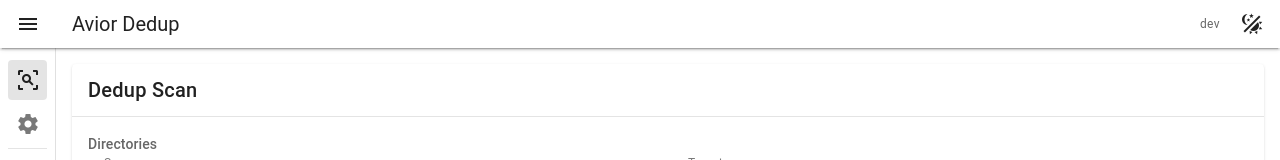
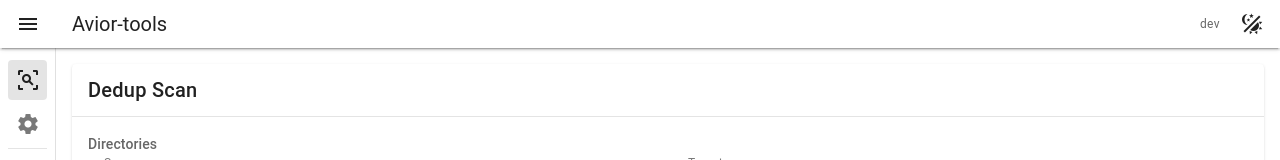
Before and after one commit to bmaeofu/avior-dedup, a Vue app in the folder frontend/: page / in a window 1280 px wide. Shown: the top 160 px of the page. Built offline with nearby package versions, Linux system fonts and the light colour scheme; no server answers.

Commit message:
feat(frontend): retitle app bar to Avior-tools and label settings editors

```diff
--- a/frontend/src/App.vue
+++ b/frontend/src/App.vue
@@ -53,7 +53,7 @@ onMounted(() => {
   <v-app>
     <v-app-bar density="compact" elevation="2">
       <v-app-bar-nav-icon @click="rail = !rail" />
-      <v-app-bar-title>Avior Dedup</v-app-bar-title>
+      <v-app-bar-title>Avior-tools</v-app-bar-title>
       <v-spacer />
       <span class="text-caption text-medium-emphasis mr-2">{{ gitHash }}</span>
       <v-btn
--- a/frontend/src/views/ConfigView.vue
+++ b/frontend/src/views/ConfigView.vue
@@ -16,6 +16,10 @@ const tabs = [
 
 <template>
   <v-card>
+    <v-card-item>
+      <v-card-title class="text-none">Dedup Settings</v-card-title>
+    </v-card-item>
+    <v-divider />
     <v-tabs v-model="tab" color="primary">
       <v-tab
         v-for="t in tabs"
--- a/frontend/src/views/SearchMoveConfigView.vue
+++ b/frontend/src/views/SearchMoveConfigView.vue
@@ -8,6 +8,10 @@ const tab = ref('templates')
 
 <template>
   <v-card>
+    <v-card-item>
+      <v-card-title class="text-none">Search & Move Settings</v-card-title>
+    </v-card-item>
+    <v-divider />
     <v-tabs v-model="tab" color="primary">
       <v-tab value="templates" prepend-icon="mdi-file-document-multiple" class="text-none">
         Templates
```
